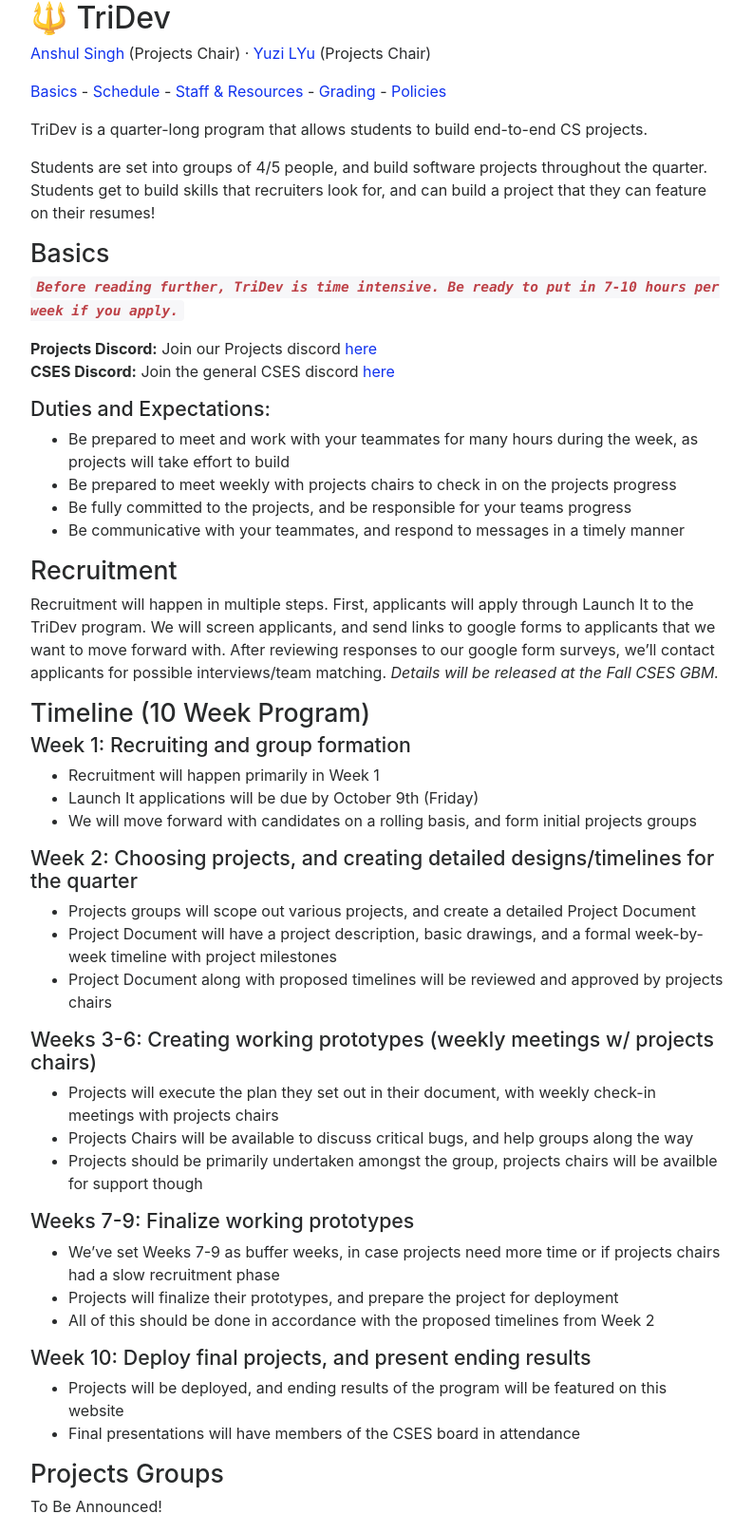
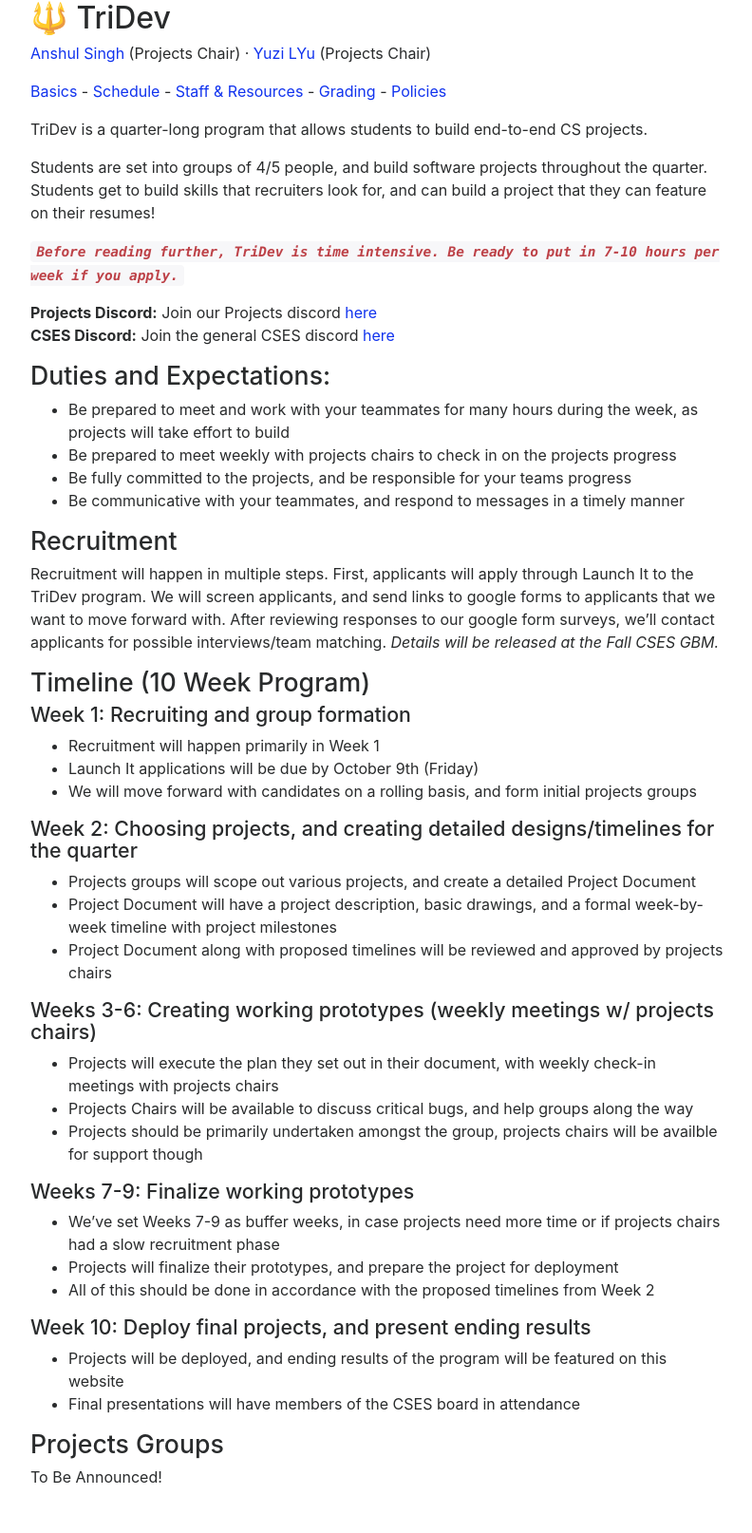
Before and after one commit to ucsdcses/tridev, a Jekyll site: the page built from index.md, in a window 1280 px wide. Shown: the whole page at 95% size, without its empty margins (243-1035 px from the left). Built offline with Jekyll 4.4.1, drawn with Linux system fonts in a browser that asks for light colours; nearby versions of some CDN libraries; our own code applies the rules of GitHub Pages for plain Markdown files; after the commit the page ends 1583 px from its top, so only the background shows below that.

Commit message:
Update index.md

```diff
--- a/index.md
+++ b/index.md
@@ -18,14 +18,12 @@ Students are set into groups of 4/5 people, and build software projects througho
 <a id="basics"></a>
 
 
-## Basics
-
 ***`Before reading further, TriDev is time intensive. Be ready to put in 7-10 hours per week if you apply.`***
 
 **Projects Discord:** Join our Projects discord [here](https://discord.gg/wPj9xzw)
 **CSES Discord:** Join the general CSES discord [here](https://discord.gg/cnUQRRb)
 
-### Duties and Expectations:
+## Duties and Expectations:
 - Be prepared to meet and work with your teammates for many hours during the week, as projects will take effort to build
 - Be prepared to meet weekly with projects chairs to check in on the projects progress
 - Be fully committed to the projects, and be responsible for your teams progress
```
